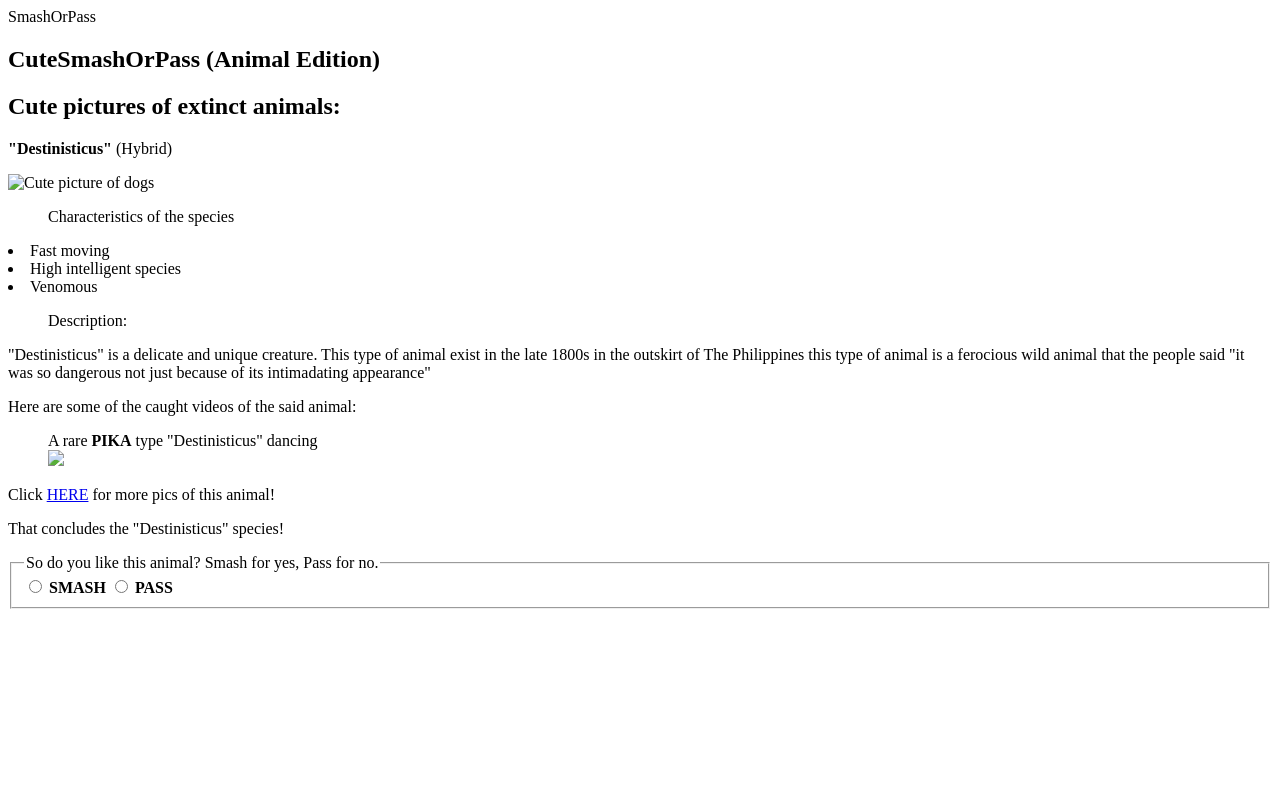
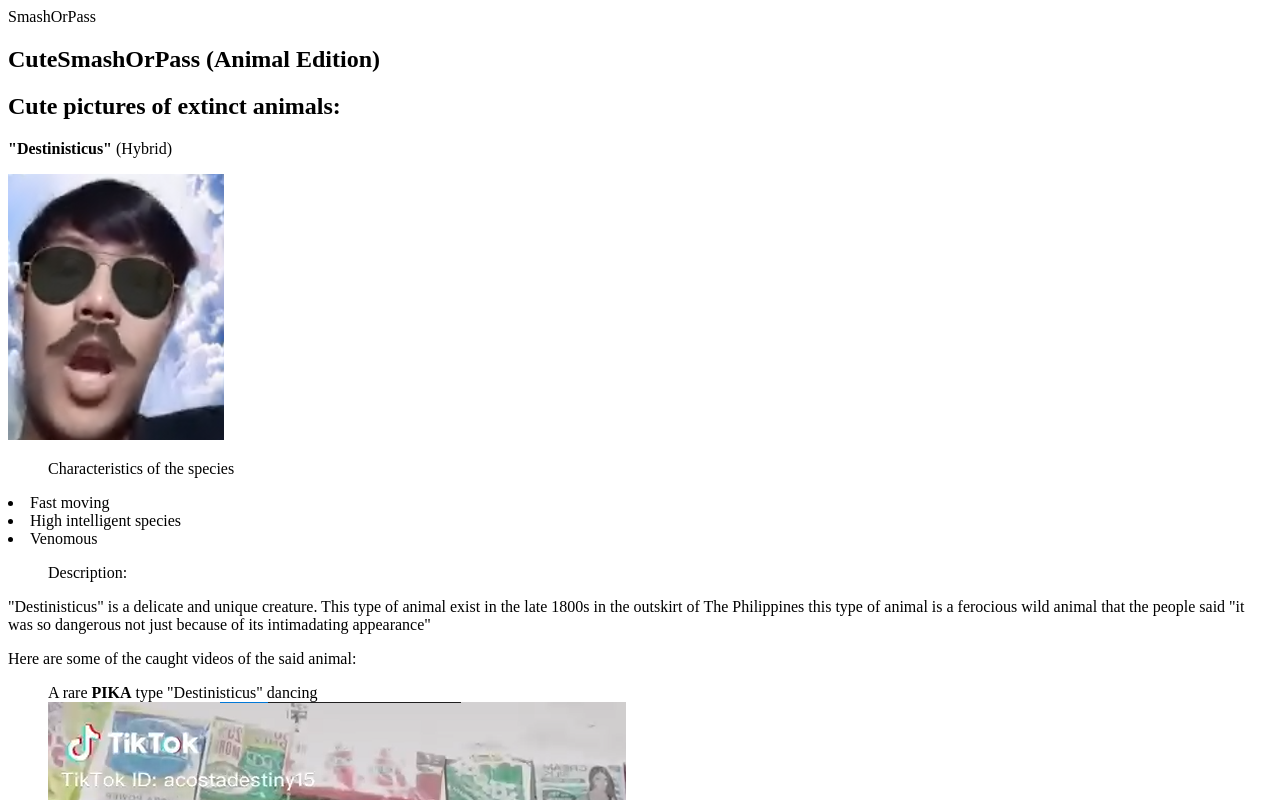
Before and after one commit to Jukatos/dadadadadadad, a plain HTML site: page tt.html.html in a window 1280 px wide. Shown: the top 800 px of the page. Drawn offline with Linux system fonts and the light colour scheme.

Commit message:
dadadadadadadadad

```diff
--- a/tt.html.html
+++ b/tt.html.html
@@ -13,7 +13,7 @@
     <p>
       <strong>"Destinisticus"</strong> (Hybrid)
     </p>
-    <img src="Jukatos/dadadadadadad/images/nature.png" alt="Cute picture of dogs">
+    <img src="images/nature.png" alt="Cute picture of dogs">
     <ul>Characteristics of the species</ul>
       <li>Fast moving</li>
       <li>High intelligent species</li>
@@ -28,7 +28,7 @@
     </P>
      <figure>
         <figcaption>A rare <strong>PIKA</strong> type "Destinisticus" dancing</figcaption>
-        <a href="Jukatos/dadadadadadad/images/dd.mp4"><img src="Jukatos/dadadadadadad/images/ss.png"></a>
+        <a href="images/dd.mp4"><img src="images/ss.png"></a>
      </figure>
     <p>Click <a href="https://www.facebook.com/gamerkelly7">HERE</a> for more pics of this animal!</p>
     <P>
```
